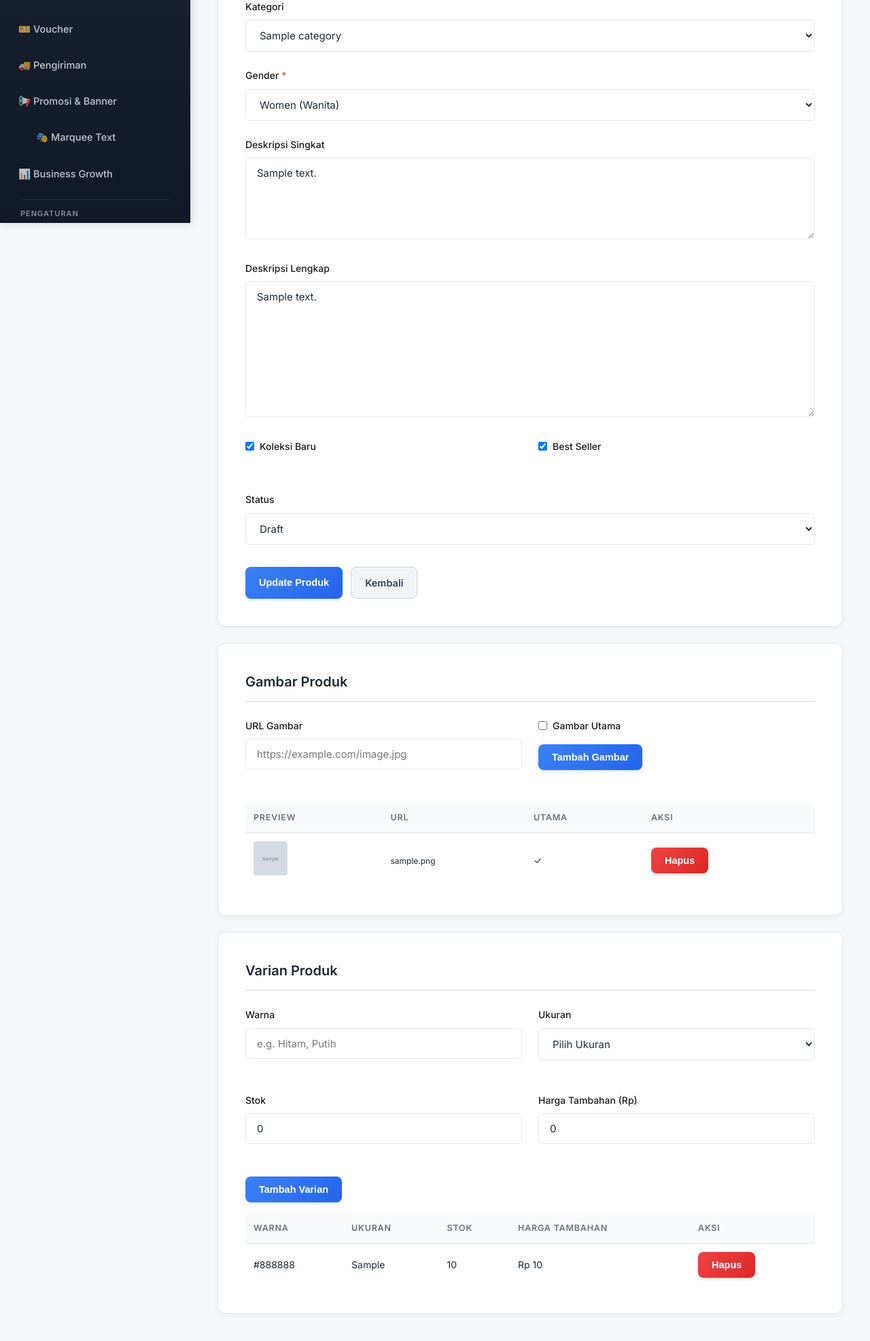
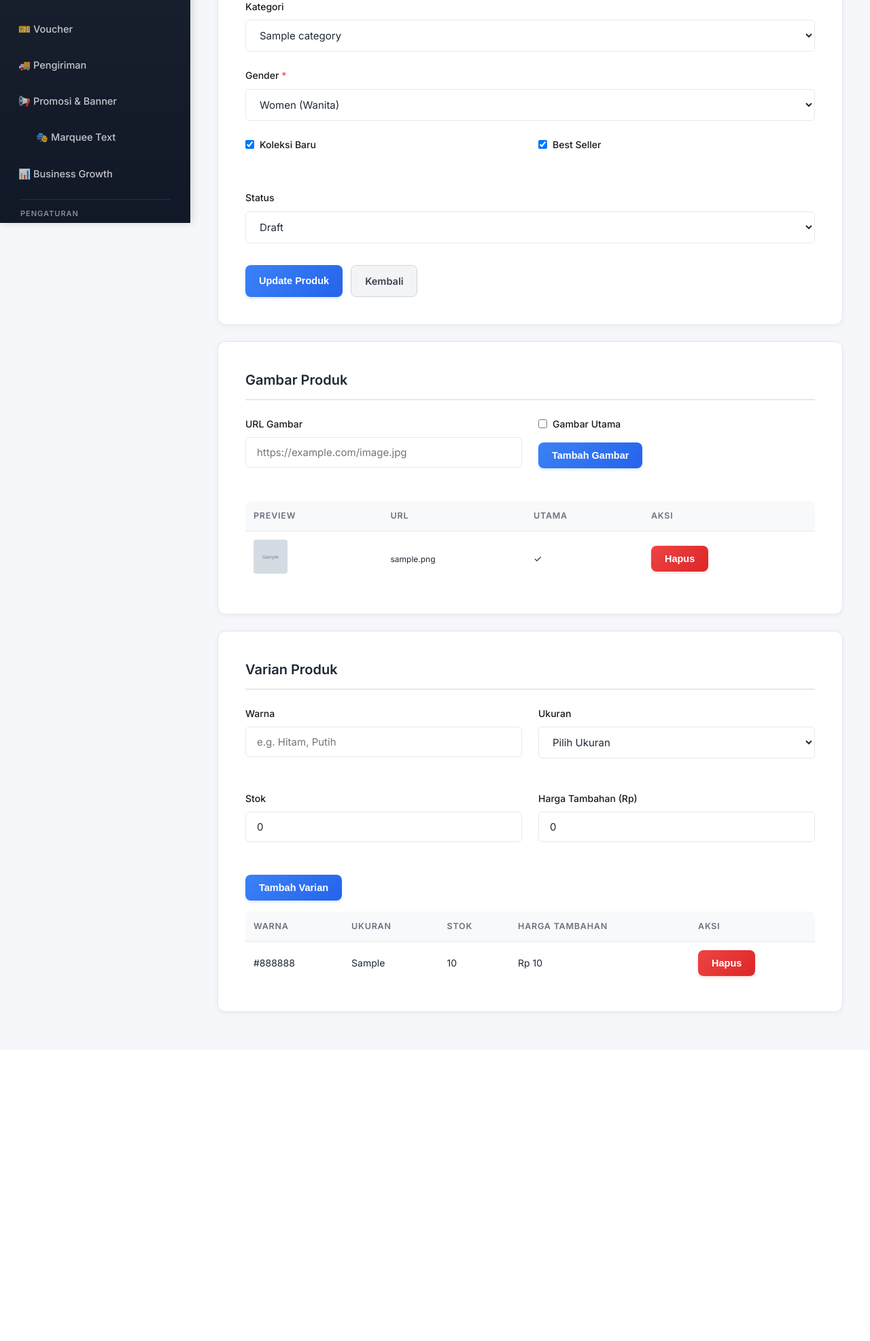
Before and after one commit to scytheinhere88/dorveokekali, a PHP site: page /admin/products/edit.php?id=1 in a window 1280 px wide. Shown: the part 472-2445 px from the top of the page at 68% size. After the commit the page ends 1966 px from the top, so only its background shows below. Run offline with PHP 8.4, Linux system fonts and the light colour scheme; the visitor is signed in with stand-in values (Sample User, id 1); tables that the repository leaves empty or names only in its code hold one stand-in row (values such as "Sample post"); grey boxes marked "Sample" are stand-in pictures; data that the repository does not hold is empty.

Commit message:
Updated edit.php

```diff
--- a/admin/products/edit.php
+++ b/admin/products/edit.php
@@ -37,8 +37,6 @@ if ($_SERVER['REQUEST_METHOD'] === 'POST') {
 
     if ($action === 'update_product') {
         $name = $_POST['name'] ?? '';
-        $short_description = $_POST['short_description'] ?? '';
-        $long_description = $_POST['long_description'] ?? '';
         $price = $_POST['price'] ?? 0;
         $discount_percent = $_POST['discount_percent'] ?? 0;
         $category_id = $_POST['category_id'] ?? null;
@@ -53,12 +51,11 @@ if ($_SERVER['REQUEST_METHOD'] === 'POST') {
 
                 $stmt = $pdo->prepare("
                     UPDATE products
-                    SET name = ?, slug = ?, short_description = ?, long_description = ?,
-                        price = ?, discount_percent = ?, category_id = ?, gender = ?,
-                        is_new = ?, is_best_seller = ?
+                    SET name = ?, slug = ?, price = ?, discount_percent = ?,
+                        category_id = ?, gender = ?, is_new = ?, is_best_seller = ?
                     WHERE id = ?
                 ");
-                $stmt->execute([$name, $slug, $short_description, $long_description, $price, $discount_percent, $category_id, $gender, $is_new, $is_best_seller, $id]);
+                $stmt->execute([$name, $slug, $price, $discount_percent, $category_id, $gender, $is_new, $is_best_seller, $id]);
 
                 $success = 'Produk berhasil diupdate!';
 
@@ -302,16 +299,6 @@ th {
                         </select>
                     </div>
 
-                    <div class="form-group">
-                        <label for="short_description">Deskripsi Singkat</label>
-                        <textarea id="short_description" name="short_description"><?php echo htmlspecialchars($product['short_description']); ?></textarea>
-                    </div>
-
-                    <div class="form-group">
-                        <label for="long_description">Deskripsi Lengkap</label>
-                        <textarea id="long_description" name="long_description" style="min-height: 200px;"><?php echo htmlspecialchars($product['long_description']); ?></textarea>
-                    </div>
-
                     <div class="form-row">
                         <div class="form-group">
                             <label class="checkbox-group">
```
